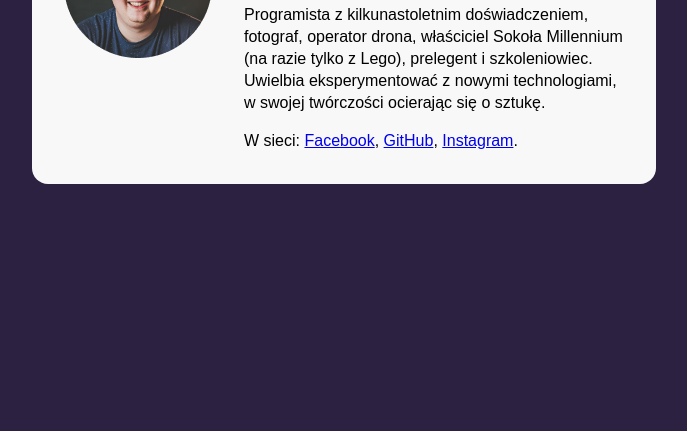
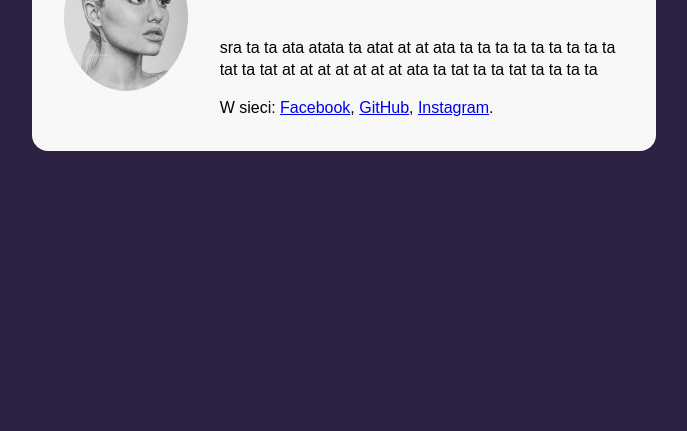
Before and after one commit to yarvoi/business-card, a plain HTML site: page index.html in a window 1280 px wide. Shown: the part 369-800 px from the top of the page, without its empty margins (296-983 px from the left). Drawn offline with Linux system fonts and the light colour scheme.

Commit message:
feat: corrections

```diff
--- a/css/style.css
+++ b/css/style.css
@@ -50,6 +50,9 @@ body {
 }
 
 .person__photo {
+    height: 148px;
+    width: 148px;
+    border-radius: 50%;
     margin-right: 32px;
 }
 
--- a/index.html
+++ b/index.html
@@ -13,15 +13,13 @@
 <body>
 	<main class="card">
 		<article class="person">
-			<img class="person__photo" src="img/avatar.png" alt="morda">
+			<img class="person__photo" src="img/img.jpg" alt="morda">
 			<div>
 				<header class="person__header">
 					<h1 class="person__name">Dupek Żołędny</h1>
 					<span class="person__position">frontendowiec</span>
 				</header>
-				<p class="person__description">Programista z kilkunastoletnim doświadczeniem, fotograf, operator drona,
-					właściciel Sokoła Millennium (na razie tylko z Lego), prelegent i szkoleniowiec. Uwielbia eksperymentować z
-					nowymi technologiami, w swojej twórczości ocierając się o sztukę.
+				<p class="person__description">sra ta ta ata atata ta atat at at ata ta ta ta ta ta ta ta ta ta tat ta tat at at at at at at at ata ta tat ta ta tat ta ta ta ta
 				</p>
 				<p class="person__description person__description--last">
 					W sieci: <a href="#" class="person__link">Facebook</a>, <a href="#" class="person__link">GitHub</a>, <a href="#" class="person__link">Instagram</a>.
```
Also changed, not shown: img/avatar.png (deleted), img/img.jpg (added).
